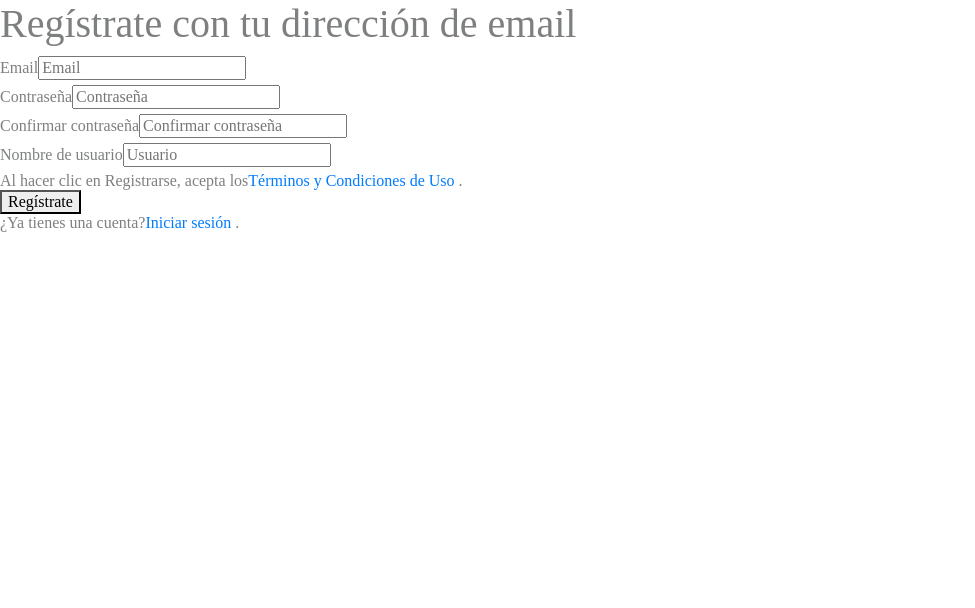
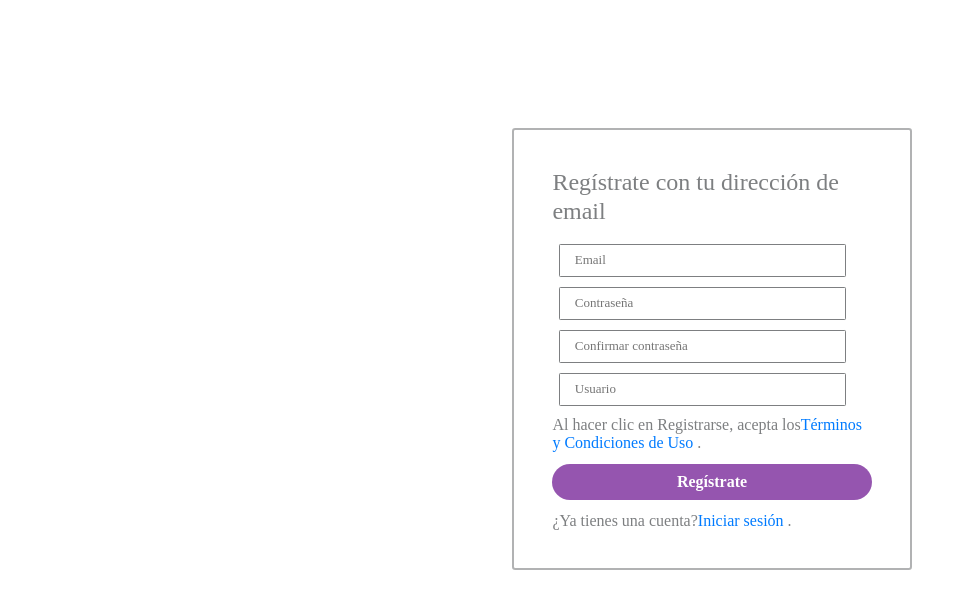
Before and after one commit to agustindelmonti/frontend, a React (Create React App) app: page / in a window 1280 px wide. Shown: the top 608 px of the page, without its empty margins (0-975 px from the left). Built offline with nearby package versions, Linux system fonts and the light colour scheme; what react-google-maps would draw is missing.

Commit message:
Formato a errores de formularios

```diff
--- a/src/components/errors.jsx
+++ b/src/components/errors.jsx
@@ -2,9 +2,9 @@ import React from "react";
 
 const Error = ({ touched, message }) => {
   if (touched && message) {
-    return <a className="invalid-input">{message}</a>;
+    return <div className="error-message">{message}</div>;
   }
-  return <a className="valid-input" />;
+  return <div className="valid-input"> </div>;
 };
 
 export default Error;
--- /dev/null
+++ b/src/pages/formStyle.scss
@@ -0,0 +1,52 @@
+//Input fields
+.input-group {
+  color: #333;
+  float: left;
+  font-family: inherit;
+  font-size: 13px;
+  line-height: 20px;
+  margin: 0% 2% 0% 2%;
+  width: 90%;
+}
+input {
+  background: #fff;
+  border: 1px solid #999;
+  float: left;
+  font-size: 13px;
+  height: 33px;
+  margin: 0;
+  padding: 0 0 0 15px;
+  width: 100%;
+}
+.input-group .error-message {
+  display: none;
+}
+
+.error-message {
+  color: #cc0033;
+  display: inline-block;
+  font-size: 12px;
+  line-height: 15px;
+  margin: 5px 0 0;
+}
+
+input {
+  border: 1px solid #7d7f81;
+  border-radius: 0.1em;
+}
+
+// Error Styling */
+
+.error label {
+  color: #cc0033;
+}
+
+.error input {
+  background-color: #fce4e4;
+  border: 1px solid #cc0033;
+  outline: none;
+}
+
+.error .error-message {
+  display: inline-block;
+}
--- a/src/pages/signup.js
+++ b/src/pages/signup.js
@@ -3,6 +3,7 @@ import { Formik } from "formik";
 import * as Yup from "yup";
 import Error from "../components/errors.jsx";
 import "./styles.scss";
+import "./formStyle.scss";
 
 //Field Yup validation definitions
 const validationSchema = Yup.object().shape({
@@ -54,10 +55,13 @@ export default function SignUp() {
         isSubmitting
       }) => (
         <form onSubmit={handleSubmit}>
-          <h1>Regístrate con tu dirección de email</h1>
-
-          <div className="input-row">
-            <label htmlFor="email">Email</label>
+          <div className="form-container">
+            <h4>Regístrate con tu dirección de email</h4>
+            <div
+              className={
+                "input-group" + (touched.email && errors.email ? " error" : " ")
+              }
+            >
               <input
                 type="text"
                 name="email"
@@ -66,13 +70,16 @@ export default function SignUp() {
                 onChange={handleChange}
                 onBlur={handleBlur}
                 value={values.email}
-              className={touched.email && errors.email ? "invalid-input" : null}
               />
               <Error touched={touched.email} message={errors.email} />
             </div>
 
-          <div className="input-row">
-            <label htmlFor="password">Contraseña</label>
+            <div
+              className={
+                "input-group" +
+                (touched.password && errors.password ? " error" : " ")
+              }
+            >
               <input
                 type="password"
                 name="password"
@@ -81,15 +88,18 @@ export default function SignUp() {
                 onChange={handleChange}
                 onBlur={handleBlur}
                 value={values.password}
-              className={
-                touched.password && errors.password ? "invalid-input" : null
-              }
               />
               <Error touched={touched.password} message={errors.password} />
             </div>
 
-          <div className="input-row">
-            <label htmlFor="password_confirm">Confirmar contraseña</label>
+            <div
+              className={
+                "input-group" +
+                (touched.password_confirm && errors.password_confirm
+                  ? " error"
+                  : " ")
+              }
+            >
               <input
                 type="password"
                 name="password_confirm"
@@ -98,11 +108,6 @@ export default function SignUp() {
                 onChange={handleChange}
                 onBlur={handleBlur}
                 value={values.password_confirm}
-              className={
-                touched.password_confirm && errors.password_confirm
-                  ? "invalid-input"
-                  : null
-              }
               />
               <Error
                 touched={touched.password_confirm}
@@ -110,8 +115,12 @@ export default function SignUp() {
               />
             </div>
 
-          <div className="input-row">
-            <label htmlFor="username">Nombre de usuario</label>
+            <div
+              className={
+                "input-group" +
+                (touched.username && errors.username ? " error" : " ")
+              }
+            >
               <input
                 type="text"
                 name="username"
@@ -120,9 +129,6 @@ export default function SignUp() {
                 onChange={handleChange}
                 onBlur={handleBlur}
                 value={values.username}
-              className={
-                touched.username && errors.username ? "invalid-input" : null
-              }
               />
               <Error touched={touched.username} message={errors.username} />
             </div>
@@ -132,15 +138,14 @@ export default function SignUp() {
               <a href="">Términos y Condiciones de Uso </a>.
             </div>
 
-          <div className="input-row">
-            <button type="submit" disabled={isSubmitting}>
+            <button type="submit" class="btn" disabled={isSubmitting}>
               Regístrate
             </button>
-          </div>
 
             <div>
               ¿Ya tienes una cuenta?
               <a href="">Iniciar sesión </a>.
+            </div>
           </div>
         </form>
       )}
--- a/src/pages/styles.scss
+++ b/src/pages/styles.scss
@@ -1,6 +1,46 @@
 $font-stack: Proxima Nova;
 $secondary-color: #231d5a;
 $primary-color: #7d7f81;
+
+/* Definicion de gradientes a utilizar*/
+$gradients: () !default;
+$gradients: map-merge(
+  (
+    chill: linear-gradient(90deg, #09e485 0%, #0291e3 100%),
+    warm: linear-gradient(90deg, #f2cd48 0%, #fd803f 100%),
+    hot: linear-gradient(90deg, #f9445a 0%, #fd803f 100%),
+    calm: linear-gradient(90deg, #8019c6 0%, #2f93cc 100%),
+    cold: linear-gradient(90deg, #2bdfff 0%, #7d9eff 100%),
+    nature: linear-gradient(90deg, #5feb6c 0%, #f3d429 100%),
+    sky: linear-gradient(90deg, #7068bc 0%, #0782d4 100%),
+    sunset: linear-gradient(90deg, #fe6daa 0%, #a87efa 100%)
+  ),
+  $gradients
+);
+
+// Gradient backgrounds
+@mixin bg-gradient($parent, $gradient) {
+  #{$parent} {
+    background: $gradient;
+  }
+}
+// Gradient text
+@mixin text-gradient($parent, $gradient) {
+  #{$parent} {
+    background-image: $gradient;
+    color: transparent;
+    -webkit-background-clip: text;
+    background-clip: text;
+  }
+}
+// Gradient background Classes
+@each $gradient, $value in $gradients {
+  @include bg-gradient(".bg-gradient-#{$gradient}", $value);
+}
+// Gradient text Classes
+@each $gradient, $value in $gradients {
+  @include text-gradient(".text-gradient-#{$gradient}", $value);
+}
 
 div {
   font: 100% $font-stack;
@@ -11,23 +51,65 @@ body {
   color: $primary-color;
 }
 
-nav {
-  href {
-    color: $secondary-color;
-  }
-  ul {
-    margin: 0;
-    padding: 0;
-    list-style: none;
-  }
+.form-container {
+  display: grid;
+  grid-gap: 10px;
+  width: 400px;
+  margin: 10% 40% 0% 40%;
 
-  li {
-    display: inline-block;
-  }
+  padding: 3%;
 
-  a {
-    display: block;
-    padding: 6px 12px;
-    text-decoration: none;
-  }
+  border: 2px solid rgba(78, 81, 83, 0.438);
+  border-radius: 0.2em;
 }
+
+button {
+  padding: 0;
+  border: none;
+  font: inherit;
+  color: inherit;
+  background-color: transparent;
+  cursor: pointer;
+}
+
+//Custom Botton
+.btn {
+  font: 100% $font-stack;
+  font-weight: bolder;
+
+  display: inline-block;
+  text-align: center;
+  text-decoration: none;
+
+  margin: 2px 0;
+  border: solid 1px transparent;
+  border-radius: 20px;
+  padding: 0.5em 1em;
+
+  color: #ffffff;
+  background-color: #9555af;
+  outline: none;
+}
+
+.btn:active {
+  transform: translateY(1px);
+  filter: saturate(150%);
+}
+
+.btn:hover {
+  color: #9050aa;
+  border-color: currentColor;
+  background-color: white;
+}
+
+.btn:focus {
+  outline: none;
+  box-shadow: 0 0 0 3px rgba(255, 105, 180, 0.5),
+    0 0 0 1.5px rgba(255, 105, 180, 0.5);
+}
+.js-focus-visible .btn:focus:not(.focus-visible) {
+  box-shadow: none;
+}
+.btn::-moz-focus-inner {
+  border: none;
+}
```
Lines whose indentation alone changed are shown as unchanged.
